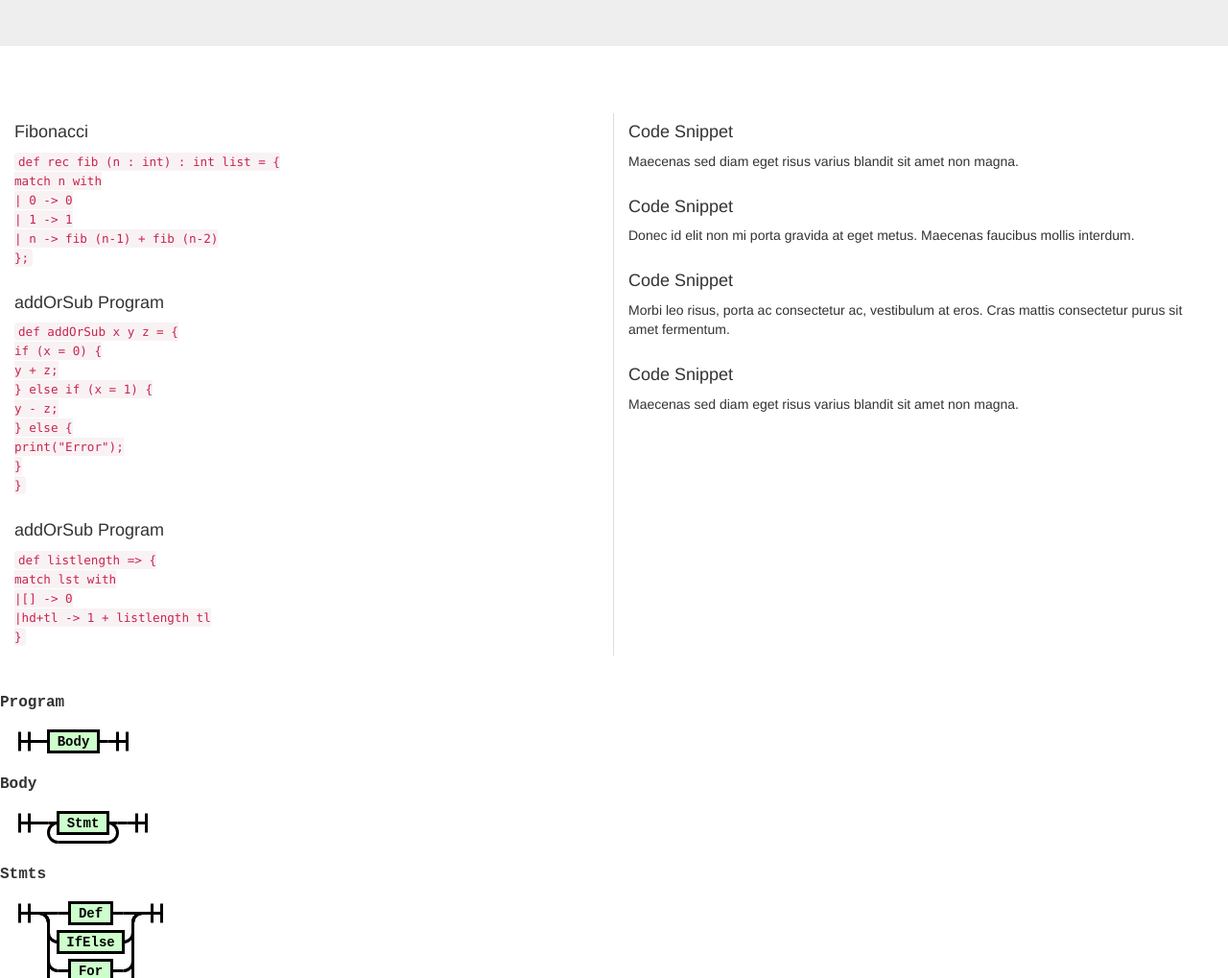
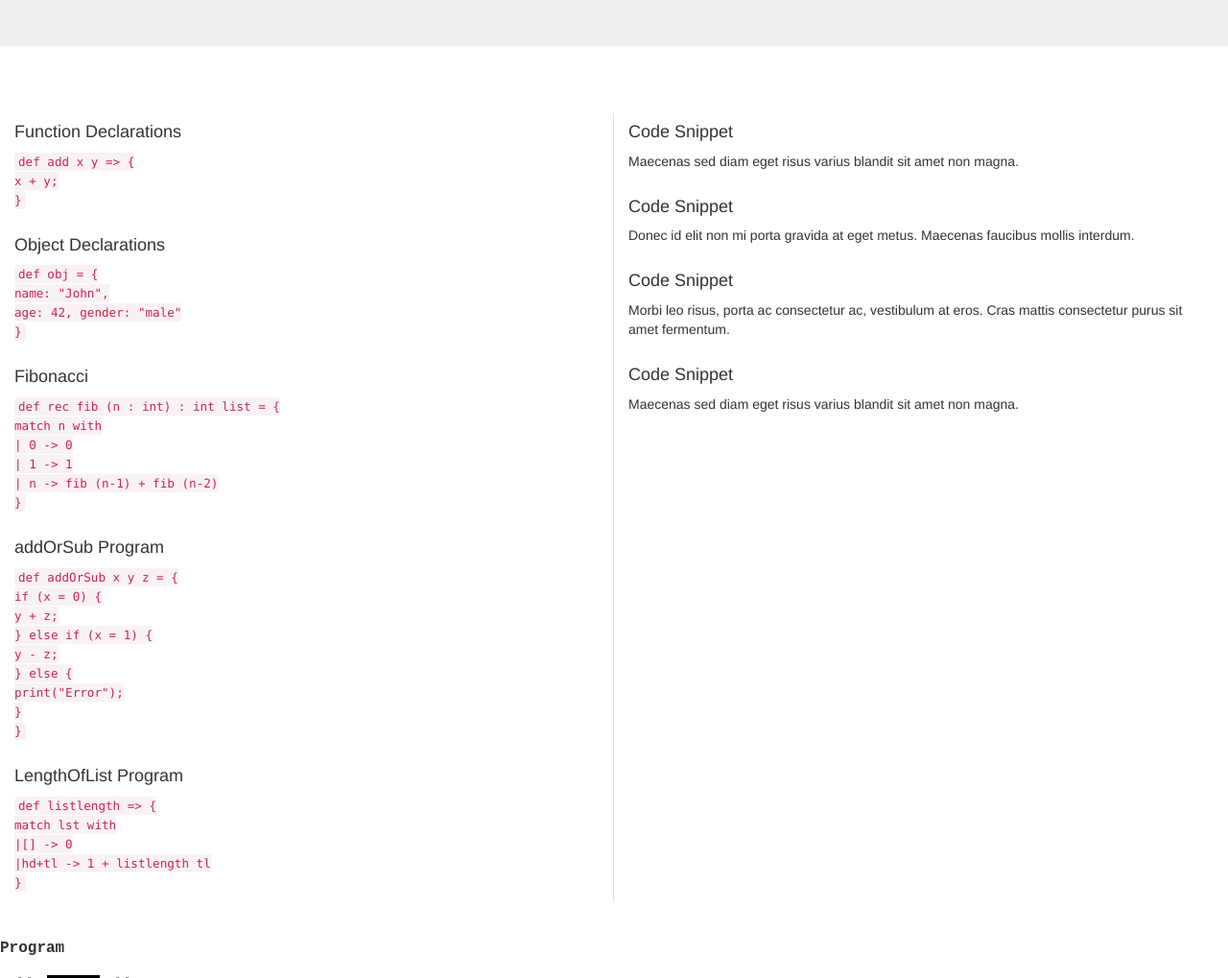
Before and after one commit to ronyaguilar09/SKRT, a website: page index.html in a window 1280 px wide. Shown: the part 740-1759 px from the top of the page at 96% size. Drawn offline with nearby package versions, Linux system fonts and the light colour scheme.

Commit message:
added some example programs to website

```diff
--- a/index.html
+++ b/index.html
@@ -58,13 +58,27 @@
 
         <div class="row marketing">
             <div class="col-xs-6" style = "border-right-width:thin; border-right-style:solid; border-color: #ddd">
+              <h4>Function Declarations </h4>
+              <p><code>def add x y => { <br>
+                          x + y; <br>
+                        } <br>
+              </code></p>
+
+              <h4>Object Declarations </h4>
+              <p><code>def obj = { <br>
+                          name: "John", <br>
+                          age: 42,
+                          gender: "male" <br>
+                        } <br>
+              </code></p>
+
                 <h4>Fibonacci </h4>
                 <p><code>def rec fib (n : int) : int list = { <br>
                             match n with <br>
                             | 0 -> 0 <br>
                             | 1 -> 1 <br>
                             | n -> fib (n-1) + fib (n-2) <br>
-                          };<br>
+                          } <br>
                 </code></p>
 
                 <h4>addOrSub Program</h4>
@@ -79,7 +93,7 @@
                         }
                 </code></p>
 
-                <h4>addOrSub Program</h4>
+                <h4>LengthOfList Program</h4>
                 <p><code>def listlength  => { <br>
                             match lst with    <br>
                             |[] -> 0          <br>
```
